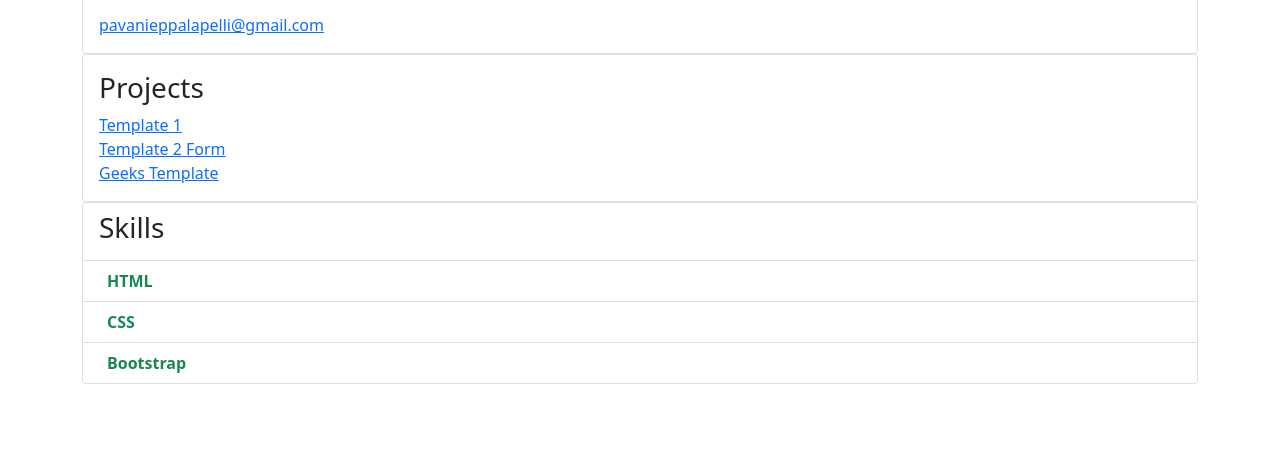
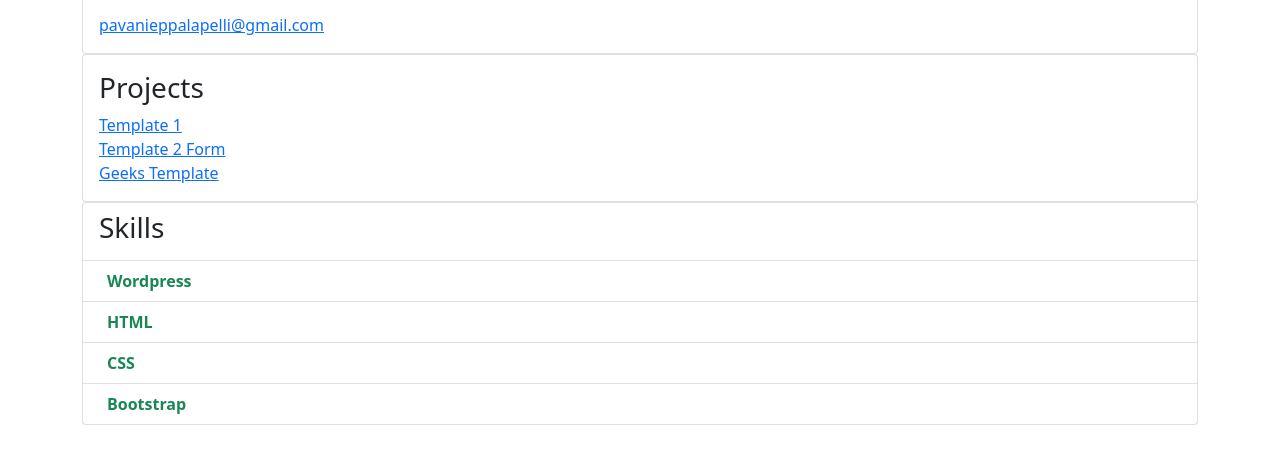
Before and after one commit to pavani-eppalapelli/myapp, a plain HTML site: page index.html in a window 1280 px wide. Shown: the part 156-620 px from the top of the page. Drawn offline with nearby package versions, Linux system fonts and the light colour scheme.

Commit message:
added wordpress

```diff
--- a/index.html
+++ b/index.html
@@ -50,6 +50,11 @@
 			  </li>
 			  <li class="list-group-item d-flex justify-content-between align-items-start">
 			    <div class="ms-2 me-auto">
+			      <div class="fw-bold text-success">Wordpress</div>
+			    </div>
+			  </li>
+			  <li class="list-group-item d-flex justify-content-between align-items-start">
+			    <div class="ms-2 me-auto">
 			      <div class="fw-bold text-success">HTML</div>
 			    </div>
 			  </li>
```
